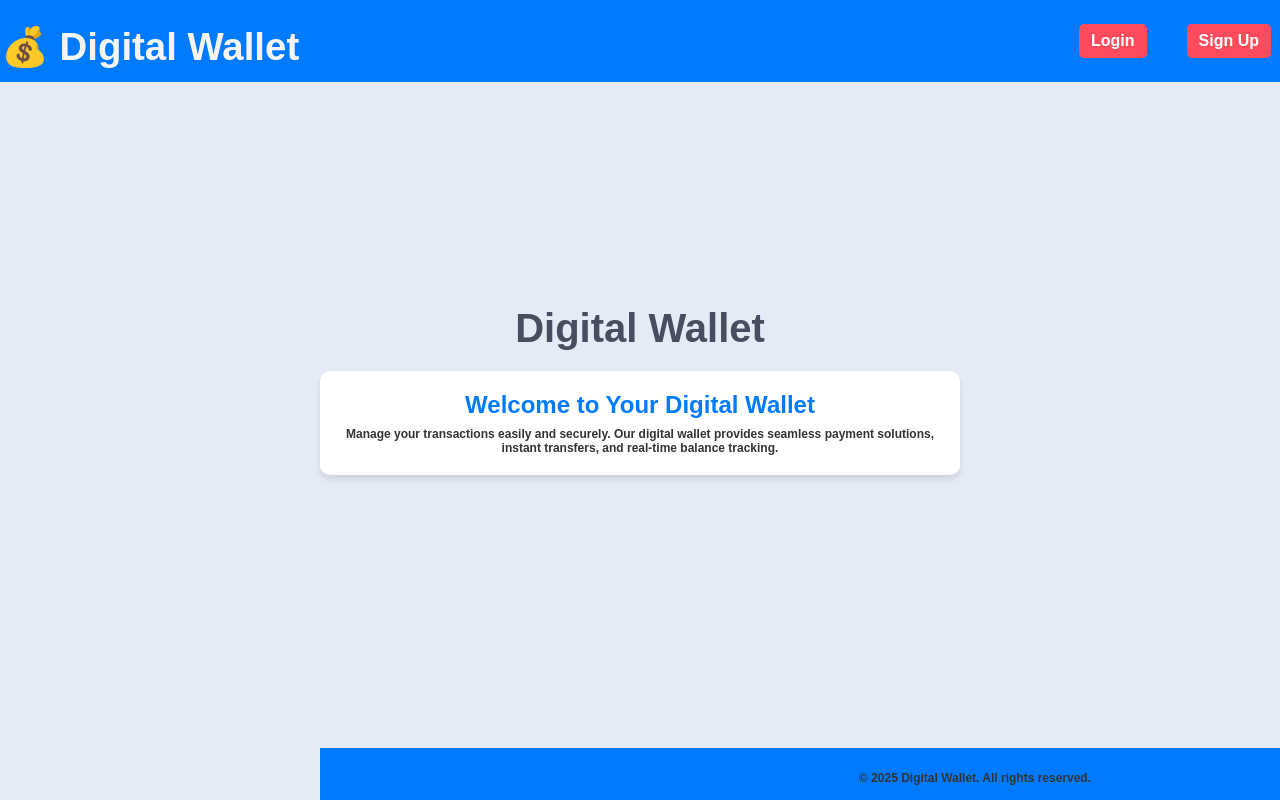
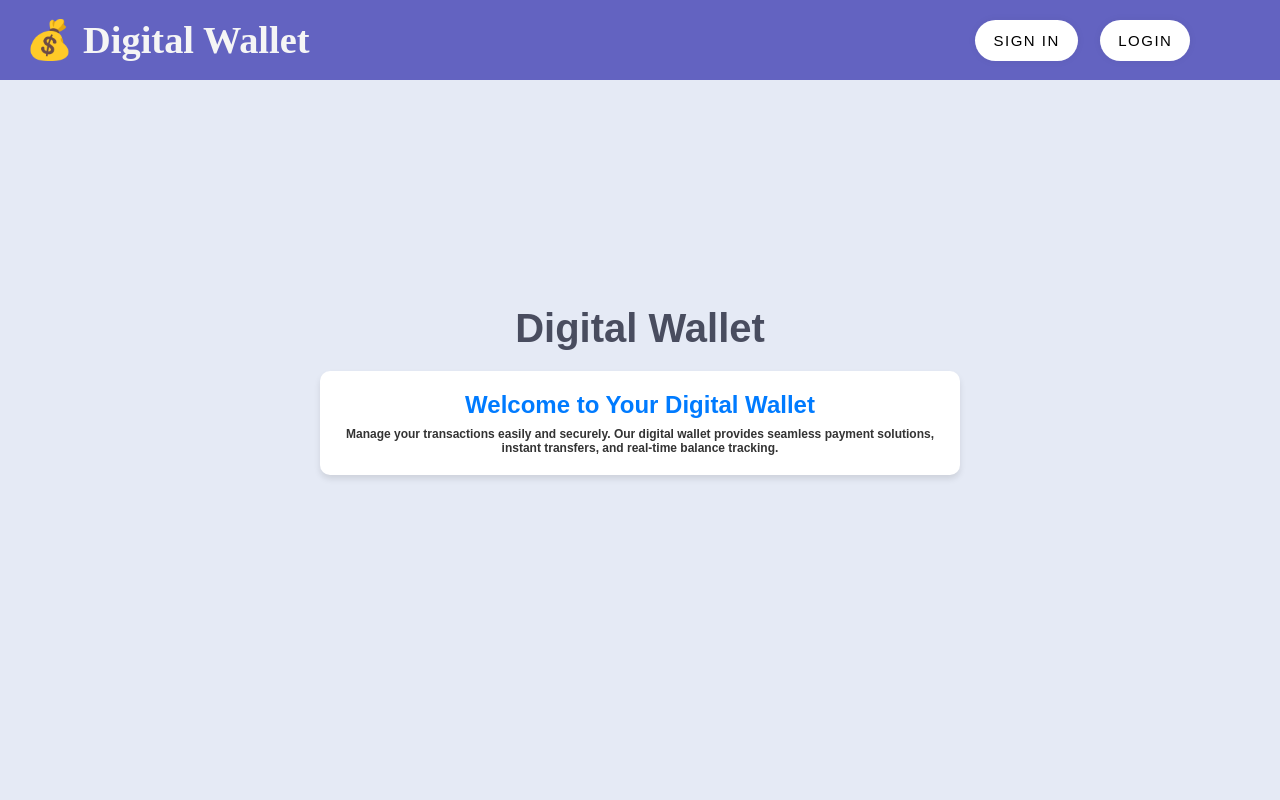
Before and after one commit to Nancy142006/digitalWallet, a React (Create React App) app: page / in a window 1280 px wide. Built offline with nearby package versions, Linux system fonts and the light colour scheme.

Commit message:
navbar css

```diff
--- a/src/components/Navbar.jsx
+++ b/src/components/Navbar.jsx
@@ -1,7 +1,7 @@
 import React, { useState, useEffect } from "react";
 import { useNavigate } from "react-router-dom";
 import axios from "axios";
-import "../styles/navbar.css";
+import "../styles/nav.css";
 
 function Navbar({ setActiveSection, userId, refreshTrigger }) {
   const navigate = useNavigate();
@@ -34,26 +34,33 @@ function Navbar({ setActiveSection, userId, refreshTrigger }) {
       <div className="Head">
         <h1>💰 Digital Wallet</h1>
       </div>
+      <div className="button-container">
         <ul>
+          {userId ? (
+            <>
               <li>
-          <button
-            className="click"
-            onClick={() => setActiveSection("dashboard")}
-          >
+                <button onClick={() => setActiveSection("dashboard")}>
                   Dashboard
                 </button>
               </li>
               <li>
                 <button
-            className="click"
                   onClick={() => setActiveSection("sendMoney")}
                 >
                   Send Money
                 </button>
               </li>
               <li>
-          <button className="click" onClick={() => setActiveSection("deposit")}>
+                <button
+                  onClick={() => setActiveSection("deposit")}
+                >
                   Deposit
+                </button>
+              </li>
+
+              <li>
+                <button className="btn" onClick={handleLogout}>
+                  Logout
                 </button>
               </li>
               <li>
@@ -69,12 +76,19 @@ function Navbar({ setActiveSection, userId, refreshTrigger }) {
                   style={{ cursor: "pointer" }}
                 />
               </li>
+            </>
+          ) : (
+            <>
               <li>
-          <button className="btn" onClick={handleLogout}>
-            Logout
-          </button>
+                <button onClick={() => navigate("/signin")}>Sign In</button>
               </li>
+              <li>
+                <button onClick={() => navigate("/login")}>Login</button>
+              </li>
+            </>
+          )}
         </ul>
+      </div>
     </nav>
   );
 }
--- a/src/pages/Dashboard.jsx
+++ b/src/pages/Dashboard.jsx
@@ -16,7 +16,7 @@ function Dashboard() {
   const [user, setUser] = useState(null);
   const [balance, setBalance] = useState(0);
   const [activeSection, setActiveSection] = useState("dashboard");
-    const [refreshTrigger, setRefreshTrigger] = useState(0);
+  const [refreshTrigger, setRefreshTrigger] = useState(0);
   const navigate = useNavigate();
 
   // effect depends on navigate, meaning if navigate changes, the effect runs again
@@ -68,8 +68,14 @@ function Dashboard() {
 
   return (
     <>
-      <Navbar setActiveSection={setActiveSection} userId={user?._id} refreshTrigger={refreshTrigger} />
+      {/* Pass setActiveSection to Navbar */}
+      <Navbar
+        setActiveSection={setActiveSection}
+        userId={user?._id}
+        refreshTrigger={refreshTrigger}
+      />
 
+      {/* Render Components Based on activeSection */}
       {activeSection === "sendMoney" ? (
         <SendMoney
           setActiveSection={setActiveSection}
@@ -79,12 +85,14 @@ function Dashboard() {
         <Deposit setActiveSection={setActiveSection} setBalance={setBalance} />
       ) : activeSection === "transactionHistory" ? (
         <TransactionHistory setActiveSection={setActiveSection} />
-      ) : activeSection ==="profileSettings" ? (
-        <ProfileSettings userId={user?._id} onProfileUpdate={()=> setRefreshTrigger((prev)=> prev+1)}/>
+      ) : activeSection === "profileSettings" ? (
+        <ProfileSettings
+          userId={user?._id}
+          onProfileUpdate={() => setRefreshTrigger((prev) => prev + 1)}
+        />
       ) : (
         // Default Dashboard View
         <div className="dashboard-container">
-          {/* User Details (Hidden when a form is open) */}
           <div className="details">
             <h1>Welcome, {user?.name} </h1>
             <p>Email: {user?.email}</p>
--- a/src/pages/Home.jsx
+++ b/src/pages/Home.jsx
@@ -1,34 +1,12 @@
 import React from "react";
-import { useNavigate } from "react-router-dom";
-import Footer from "../components/Footer"
+import Navbar from "../components/Navbar";
 import "../styles/home.css"; // Import CSS file
 
 function Home() {
-  const navigate = useNavigate();
-
   return (
+    <>
+    <Navbar/>
     <div className="home-container">
-      <nav className="navbar">
-        <h1>💰 Digital Wallet</h1>
-        <ul>
-          <li>
-            <button
-              onClick={() => navigate("/login")}
-              className="btn login-btn"
-            >
-              Login
-            </button>
-          </li>
-          <li>
-            <button
-              onClick={() => navigate("/signup")}
-              className="btn signup-btn"
-            >
-              Sign Up
-            </button>
-          </li>
-        </ul>
-      </nav>
       <header>
         <h1>Digital Wallet</h1>
       </header>
@@ -41,9 +19,9 @@ function Home() {
             real-time balance tracking.
           </p>
         </section>
-        <Footer />
       </main>
     </div>
+    </>
   );
 }
 
--- a/src/pages/Login.jsx
+++ b/src/pages/Login.jsx
@@ -1,7 +1,7 @@
 import React, { useState } from "react";
 import { Link, useNavigate } from "react-router-dom";
 import axios from "axios";
-import "../styles/login.css"
+import "../styles/Log.css"
 
 function Login() {
   const [email, setEmail] = useState("");
@@ -32,10 +32,10 @@ function Login() {
   return (
     <div className="login-container">
       <div className="login-card">
-        <h2>Login</h2>
+        <h2 className="title">Login</h2>
         {message && <p className="message">{message}</p>}
-        <form onSubmit={handleSubmit}>
-          <div className="form-group">
+        <form className="form" onSubmit={handleSubmit}>
+          <div className="input-group">
             <label htmlFor="email">Email</label>
             <input
               type="email"
@@ -46,7 +46,7 @@ function Login() {
               required
             />
           </div>
-          <div className="form-group">
+          <div className="input-group">
             <label htmlFor="password">Password</label>
             <input
               type="password"
@@ -57,11 +57,11 @@ function Login() {
               required
             />
           </div>
-          <button type="submit" className="login-button" disabled={isLoading}>
+          <button type="submit" className="login" disabled={isLoading}>
             {isLoading ? <div className="spinner"></div> : "Login"}
           </button>
         </form>
-        <p>
+        <p className="signup">
             Don't have an account? <Link to= "/signup">Sign Up</Link>
         </p>
       </div>
--- a/src/styles/Login1.css
+++ b/src/styles/Log.css
@@ -1,10 +1,19 @@
 /* From Uiverse.io by Yaya12085 */
-.form-container {
+.login-container {
+  display: flex;
+  justify-content: center;
+  align-items: center;
+  height: 100vh; /* Full height of the viewport */
+  /* background-color: rgba(31, 41, 55, 1); */
+}
+
+.login-card {
   width: 320px;
   border-radius: 0.75rem;
   background-color: rgba(17, 24, 39, 1);
   padding: 2rem;
   color: rgba(243, 244, 246, 1);
+ box-shadow: 5px 8px 8px rgba(0, 0, 0, 0.4);
 }
 
 .title {
@@ -31,7 +40,7 @@
 }
 
 .input-group input {
-  width: 100%;
+  width: 90%;
   border-radius: 0.375rem;
   border: 1px solid rgba(55, 65, 81, 1);
   outline: 0;
@@ -44,7 +53,7 @@
   border-color: rgba(167, 139, 250);
 }
 
-.forgot {
+/* .forgot {
   display: flex;
   justify-content: flex-end;
   font-size: 0.75rem;
@@ -61,9 +70,10 @@
 
 .forgot a:hover, .signup a:hover {
   text-decoration: underline rgba(167, 139, 250, 1);
-}
+} */
 
-.sign {
+.login {
+  margin-top:1rem ;
   display: block;
   width: 100%;
   background-color: rgba(167, 139, 250, 1);
@@ -75,7 +85,7 @@
   font-weight: 600;
 }
 
-.social-message {
+/* .social-message {
   display: flex;
   align-items: center;
   padding-top: 1rem;
@@ -112,7 +122,7 @@
   height: 1.25rem;
   width: 1.25rem;
   fill: #fff;
-}
+} */
 
 .signup {
   text-align: center;
--- a/src/styles/dashboard.css
+++ b/src/styles/dashboard.css
@@ -1,5 +1,5 @@
 .dashboard-container {
-  background-color:#e5eaf5;
+  background-color:lavender;
   display: flex;
   justify-content: center;
   align-items: center;
@@ -22,13 +22,13 @@
   right: 2rem;
 }
 
-.navbar {
+/* .navbar {
   background-color: #8458b3;
   padding: 1px;
   display: flex;
   justify-content: space-between;
   align-items: center;
-}
+} */
 
 .Head h1 {
   color:whitesmoke;
--- a/src/styles/home.css
+++ b/src/styles/home.css
@@ -29,65 +29,6 @@ header h1 {
   color: #007bff;
 }
 
-.navbar{
-  background-color: #8458b3;
-  position: absolute;
-  top: 0;
-  left: 0;
-  width: 100%;
-  height: 5rem;
-  display: flex;
-  justify-content: space-between;
-  border: none;
-}
-
-.navbar h1{
-  color: whitesmoke;
-  margin-top: 0.8rem;
-  font-size: 2.4rem;
-}
-
-.navbar ul{
-  display: flex;
-align-items: center;
-gap: 0.8rem;
-  list-style-type: none;
-}
-
-.btn {
-  padding: 10px 20px;
-  margin: 10px;
-  font-size: 16px;
-  border: none;
-  cursor: pointer;
-  border-radius: 5px;
-  transition: 0.3s;
-}
-
-.login-btn {
-  font-weight: bold;
-  background-color: #d0bdf4;
-  color: #494d5f;
-}
-
 p{
   color: #494d5f;
 }
-
-.signup-btn {
-  font-weight: bold;
-  background-color: #a0d2eb;
-  color: #494d5f;
-}
-
-.login-btn:hover {
-  background-color: #472b7b;
-  box-shadow: 1px 1px rgba(0, 0, 0, 0.622) ;
-  color: whitesmoke;
-}
-
-.signup-btn:hover {
-  background-color: #1f6e96;
-  box-shadow: 1px 1px rgba(0, 0, 0, 0.622) ;
-  color: whitesmoke;
-}
--- /dev/null
+++ b/src/styles/nav.css
@@ -0,0 +1,80 @@
+/* From Uiverse.io by barisdogansutcu */
+.navbar{
+    background-color: rgb(99, 99, 193);
+  position: absolute;
+  top: 0;
+  left: 0;
+  width: 100%;
+  height: 5rem;
+  display: flex;
+  justify-content: space-between;
+  border: none;
+}
+
+.navbar h1{
+  color: whitesmoke;
+  margin-top: 0.8rem;
+  font-size: 2.4rem;
+}
+
+.Head{
+  align-content: center;
+  margin-left: 1.6rem;
+}
+
+.navbar ul{
+  display: flex;
+align-items: center;
+gap: 0.8rem;
+  list-style-type: none;
+}
+
+.button-container {
+  align-content: center;
+    margin-right: 5rem;
+
+}
+button {
+    margin-right: 0.6rem;
+  padding: 12px 18px;
+  border-radius: 50px;
+  cursor: pointer;
+  border: 0;
+  background-color: white;
+  box-shadow: rgb(0 0 0 / 5%) 0 0 8px;
+  letter-spacing: 1.5px;
+  text-transform: uppercase;
+  font-size: 15px;
+  transition: all 0.5s ease;
+}
+
+button:hover {
+  letter-spacing: 3px;
+  background-color: hsl(261deg 80% 48%);
+  color: hsl(0, 0%, 100%);
+  box-shadow: rgb(93 24 220) 0px 7px 29px 0px;
+  border: none;
+}
+
+button:active {
+  letter-spacing: 3px;
+  background-color: hsl(261deg 80% 48%);
+  color: hsl(0, 0%, 100%);
+  box-shadow: rgb(93 24 220) 0px 0px 0px 0px;
+  transform: translateY(10px);
+  transition: 100ms;
+}
+
+.profile-avatar {
+  width: 40px;
+  height: 40px;
+  border-radius: 50%;
+  object-fit: cover;
+  border: 2px solid white;
+  cursor: pointer;
+  transition: transform 0.2s ease-in-out;
+}
+
+.profile-avatar:hover {
+  transform: scale(1.1);
+}
--- a/src/styles/navbar.css
+++ b/src/styles/navbar.css
@@ -1,4 +1,4 @@
-.navbar {
+/* .navbar {
   position: fixed;
   top: 0;
   width: 100%;
@@ -69,4 +69,4 @@ border: none;
 
 .profile-avatar:hover {
   transform: scale(1.1);
-}
+} */
```
Lines whose indentation alone changed are shown as unchanged.
